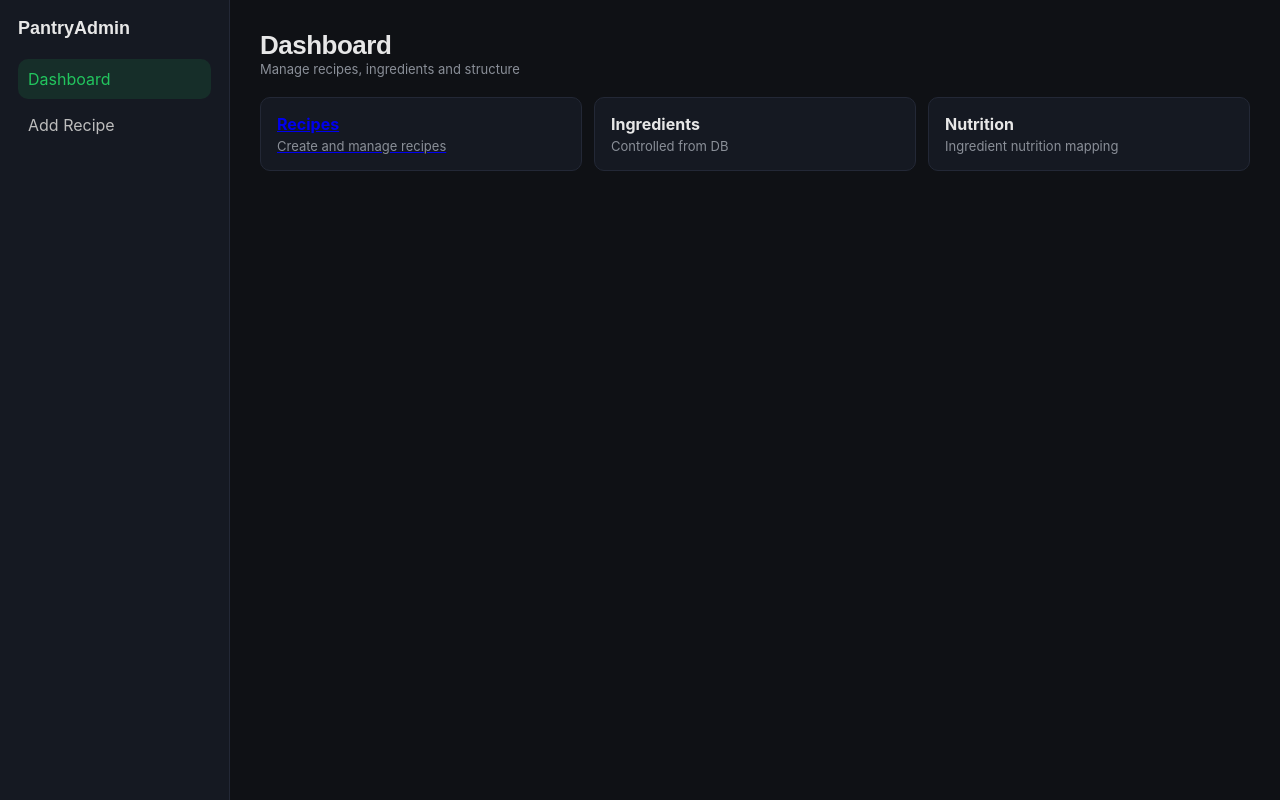
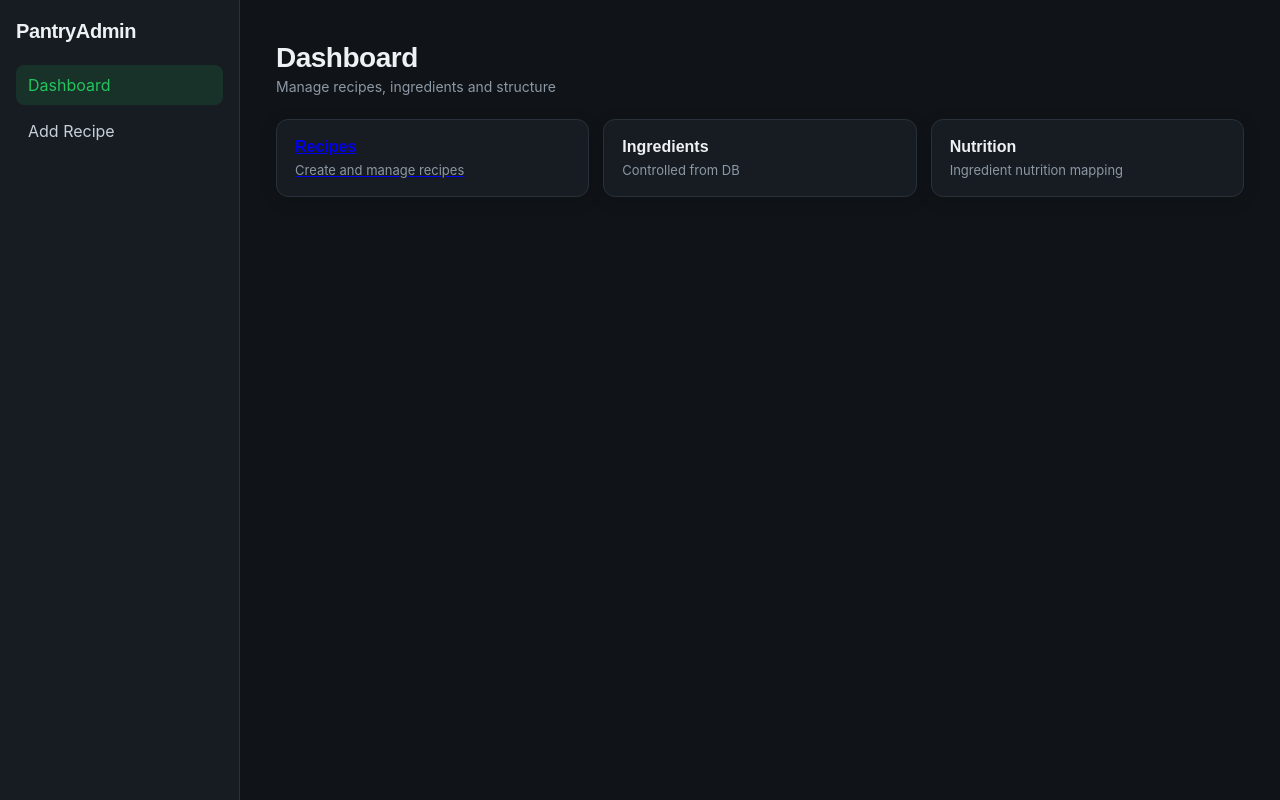
Before and after one commit to Siegsaw/dysfunctionals.github.io, a PHP site: page /admin/admin.php in a window 1280 px wide. Run offline with PHP 8.4, Linux system fonts and the light colour scheme.

Commit message:
Update admin.css

```diff
--- a/admin/admin.css
+++ b/admin/admin.css
@@ -1,22 +1,25 @@
 /* ============================================================
-   PantryChef Admin Theme (Standalone, UI-consistent)
+   PantryChef Admin Theme
    ============================================================ */
 
 :root {
-  --bg: #0f1115;
-  --bg-s: #151922;
-  --bg-m: #0c0e12;
-
-  --ink: #e7e7e7;
-  --ink2: #bdbdbd;
-  --muted: #8a8f98;
-
-  --border: #232836;
-
+  --bg: #101418;
+  --bg-s: #171c22;
+  --bg-m: #0f1317;
+  --ink: #eef2f5;
+  --ink2: #c8d0d7;
+  --muted: #8d98a5;
+  --muted2: #73808d;
+  --border: #28313a;
+  --border-h: #3a4652;
   --green: #22c55e;
-  --green-d: #16a34a;
-
-  --radius: 10px;
+  --gd: #16a34a;
+  --red: #ef4444;
+  --rl: rgba(239,68,68,.12);
+  --radius: 12px;
+  --radius-sm: 8px;
+  --shadow-sm: 0 4px 16px rgba(0,0,0,.18);
+  --shadow-md: 0 8px 24px rgba(0,0,0,.22);
 }
 
 * {
@@ -30,28 +33,27 @@ body {
   color: var(--ink);
 }
 
-/* ── LAYOUT ───────────────────────── */
 .layout {
   display: flex;
   min-height: 100vh;
 }
 
-/* ── SIDEBAR ───────────────────────── */
 .sidebar {
-  width: 230px;
+  width: 240px;
   background: var(--bg-s);
   border-right: 1px solid var(--border);
-  padding: 18px;
+  padding: 20px 16px;
 }
 
 .logo {
   display: inline-block;
   font-family: 'Plus Jakarta Sans', sans-serif;
+  font-size: 20px;
   font-weight: 800;
-  font-size: 18px;
-  margin-bottom: 20px;
+  letter-spacing: -.4px;
   color: var(--ink);
   text-decoration: none;
+  margin-bottom: 22px;
 }
 
 .logo:hover {
@@ -60,16 +62,16 @@ body {
 
 .nav {
   display: block;
-  padding: 10px;
-  border-radius: var(--radius);
+  padding: 10px 12px;
+  border-radius: var(--radius-sm);
   color: var(--ink2);
   text-decoration: none;
+  transition: background .15s, color .15s;
   margin-bottom: 6px;
-  transition: .15s;
 }
 
 .nav:hover {
-  background: #1b2130;
+  background: #1d242d;
   color: var(--ink);
 }
 
@@ -78,57 +80,57 @@ body {
   color: var(--green);
 }
 
-/* ── MAIN ───────────────────────── */
 .main {
   flex: 1;
-  padding: 30px;
+  padding: 42px 36px 60px;
 }
 
-/* ── TYPOGRAPHY ───────────────────── */
 .page-title {
   font-family: 'Plus Jakarta Sans', sans-serif;
-  font-size: 26px;
+  font-size: 28px;
   font-weight: 800;
-  letter-spacing: -0.5px;
+  letter-spacing: -.5px;
+  margin-bottom: 4px;
 }
 
 .page-sub {
+  font-size: 14px;
   color: var(--muted);
-  font-size: 13px;
-  margin-bottom: 20px;
+  margin-bottom: 24px;
 }
 
-/* ── CARDS ───────────────────────── */
+.grid {
+  display: grid;
+  grid-template-columns: repeat(3, 1fr);
+  gap: 14px;
+}
+
 .card {
   background: var(--bg-s);
   border: 1px solid var(--border);
   border-radius: var(--radius);
-  padding: 16px;
-  margin-bottom: 14px;
+  padding: 18px;
+  box-shadow: var(--shadow-sm);
 }
 
 .card-link {
   display: block;
   text-decoration: none;
   color: inherit;
-  transition: transform .15s, border-color .15s, background .15s;
+  transition: transform .15s, border-color .15s, box-shadow .15s;
 }
 
 .card-link:hover {
   transform: translateY(-2px);
-  border-color: var(--green);
-  background: #181d28;
-}
-
-.grid {
-  display: grid;
-  grid-template-columns: repeat(3, 1fr);
-  gap: 12px;
+  border-color: var(--border-h);
+  box-shadow: var(--shadow-md);
 }
 
 .card-title {
+  font-family: 'Plus Jakarta Sans', sans-serif;
+  font-size: 16px;
   font-weight: 700;
-  margin-bottom: 4px;
+  margin-bottom: 6px;
 }
 
 .card-sub {
```
Also changed, not shown: other parts of admin/admin.css (+153 -36 lines).
